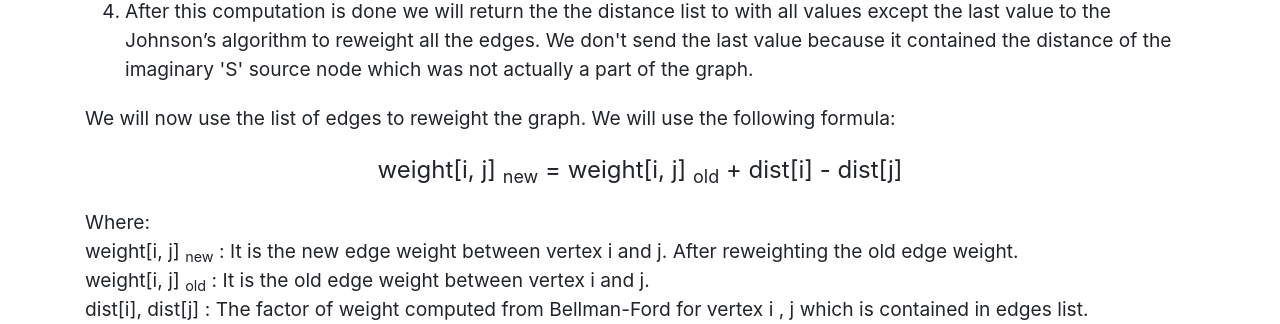
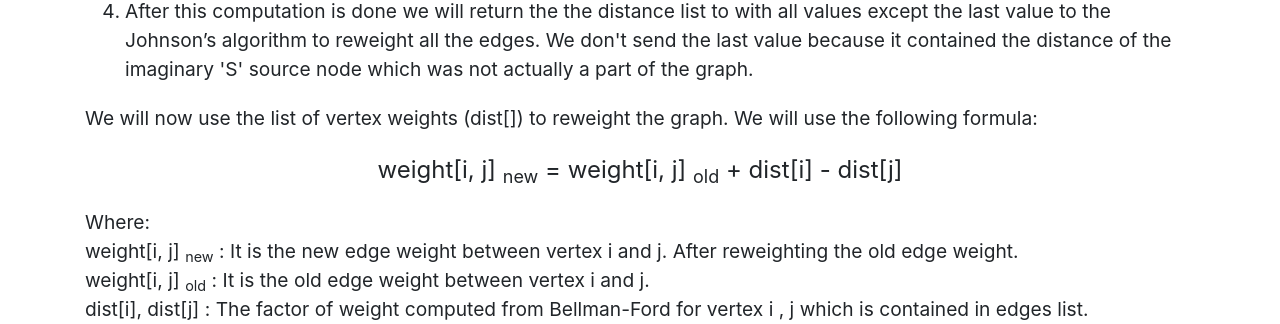
Before and after one commit to VishiK-on-github/Johnsons-Algorithm, a Flask app: page / in a window 1280 px wide. Shown: the part 2604-2928 px from the top of the page. Run offline with Flask 2, Linux system fonts and the light colour scheme; some libraries are stand-ins or nearby versions.

Commit message:
something

```diff
--- a/templates/index.html
+++ b/templates/index.html
@@ -106,7 +106,7 @@
                             </ol>
                         </div>
                         <p class="text-custom">
-                            We will now use the list of edges to reweight the graph. We will use the following formula:
+                            We will now use the list of vertex weights (dist[]) to reweight the graph. We will use the following formula:
                         </p>
                         <p class="text-custom text-center" style="font-size: 24px;">
                             weight[i, j] <sub>new</sub> = weight[i, j] <sub>old</sub> + dist[i] - dist[j]
```
